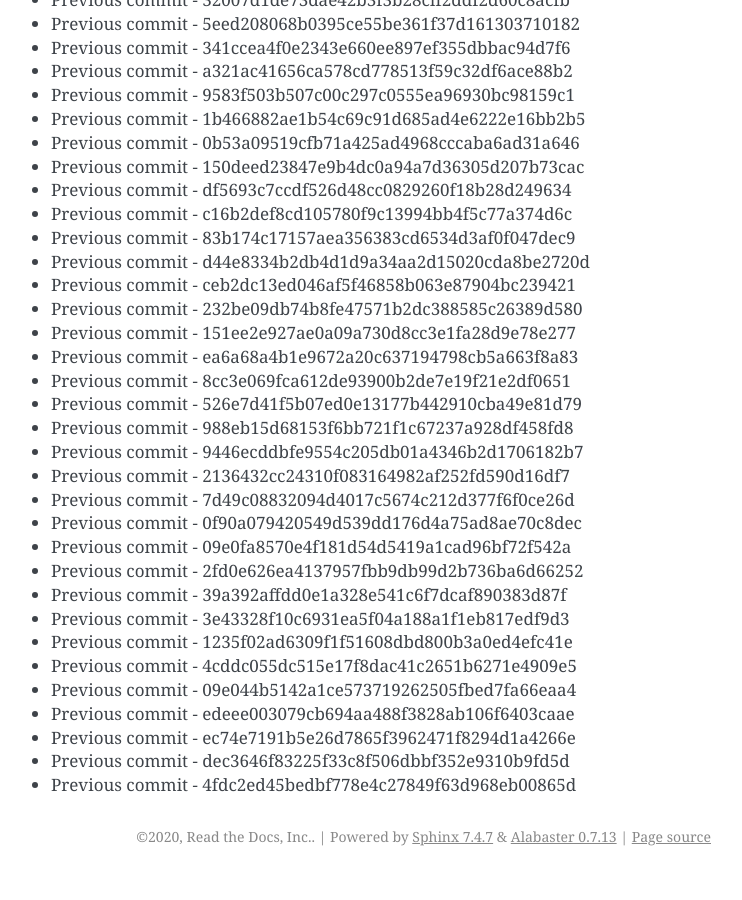
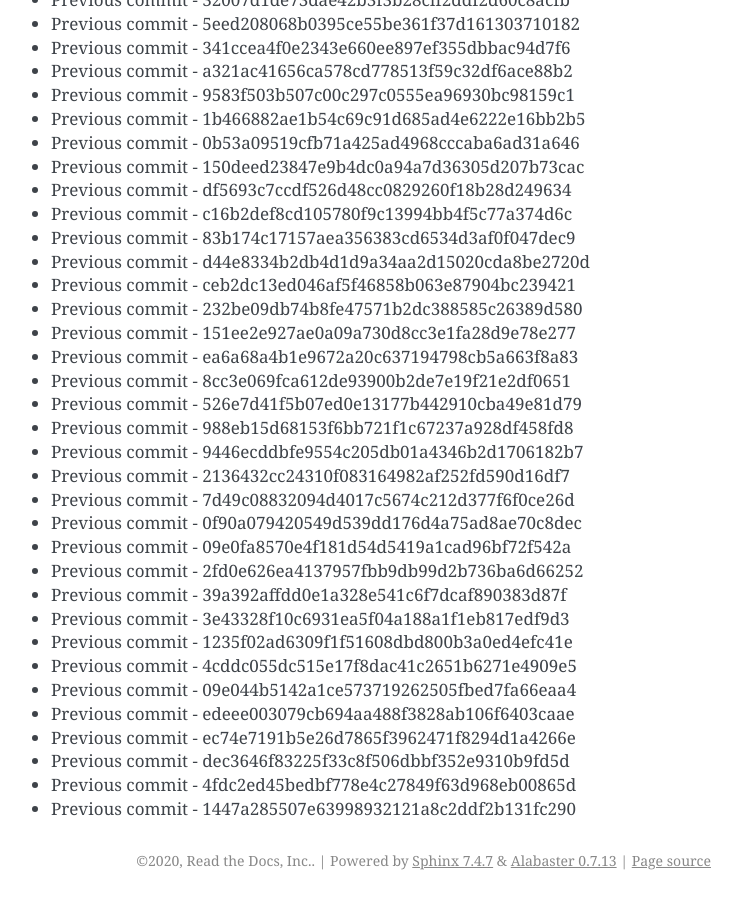
Before and after one commit to readthedocs/rtd-git-stresstest, a Sphinx documentation site: the page built from docs/updates.rst, in a window 1280 px wide and 900 px high, scrolled down 23572 px. Shown: the whole window, without its empty margins (399-1141 px from the left). Built offline with Sphinx 7.4.7, drawn with Linux system fonts in a browser that asks for light colours; before the commit the page ends 24448 px from its top, so only the background shows below that.

Commit message:
Generating commit from previous: 1447a285507e63998932121a8c2ddf2b131fc290

```diff
--- a/docs/updates.rst
+++ b/docs/updates.rst
@@ -1022,3 +1022,4 @@ It can be tested for any performance characteristics.
 * Previous commit - ec74e7191b5e26d7865f3962471f8294d1a4266e
 * Previous commit - dec3646f83225f33c8f506dbbf352e9310b9fd5d
 * Previous commit - 4fdc2ed45bedbf778e4c27849f63d968eb00865d
+* Previous commit - 1447a285507e63998932121a8c2ddf2b131fc290
```
